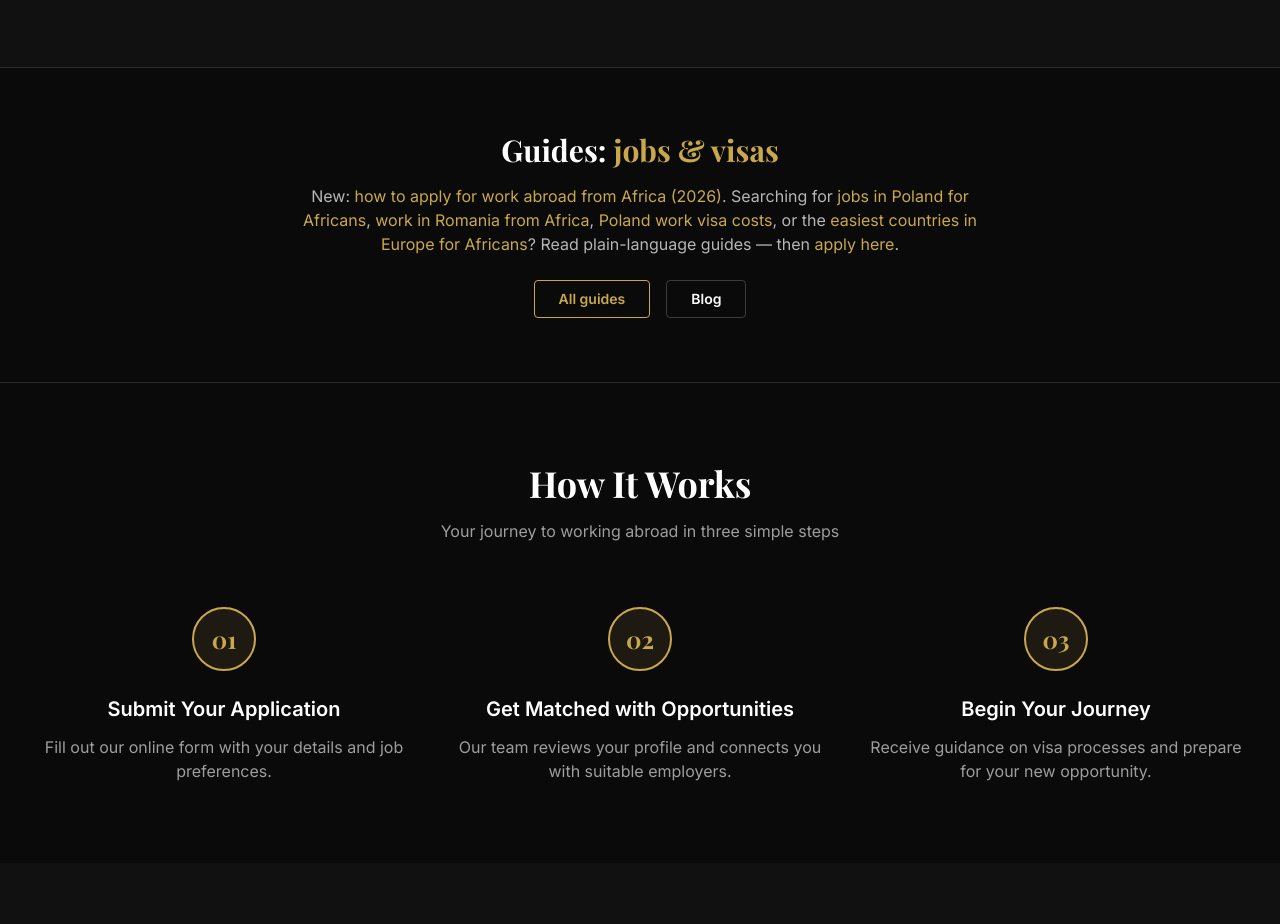
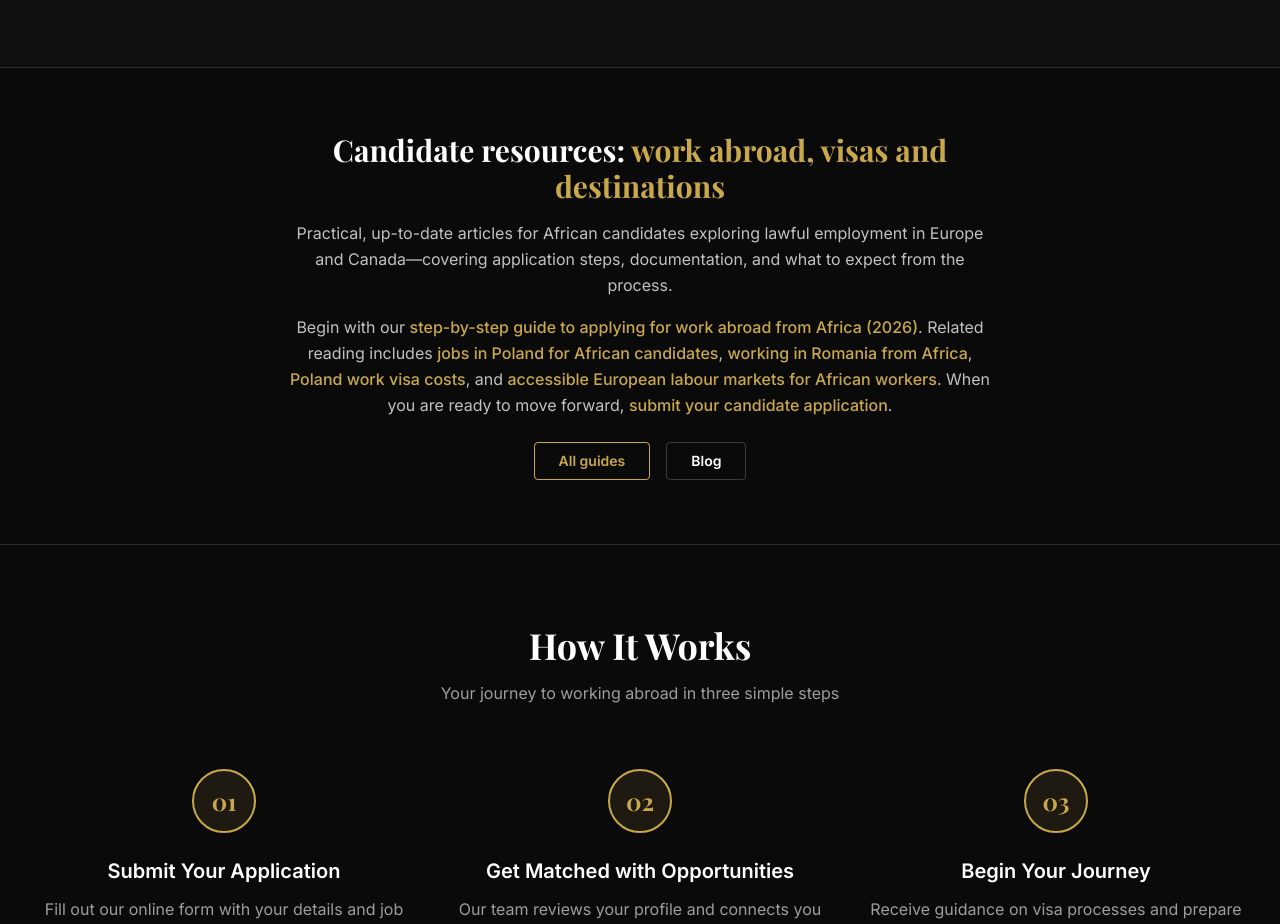
Before and after one commit to paasforest/v0-build-immigrant-support-network, a Next.js app: page / in a window 1280 px wide. Shown: the part 2580-3504 px from the top of the page. Built offline with nearby package versions, Linux system fonts and the light colour scheme; no server answers; a web font is replaced by a local one.

Commit message:
copy(home): professional tone for guides/resources section
- Replace casual 'New / Searching for?' run-on with two calm paragraphs
- Heading: Candidate resources + gold subtitle; CTA 'submit your candidate application'

Made-with: Cursor

```diff
--- a/app/page.tsx
+++ b/app/page.tsx
@@ -164,32 +164,37 @@ export default function HomePage() {
       <section className="border-y border-[#2a2a2a] bg-[#0a0a0a] py-16">
         <div className="mx-auto max-w-3xl px-4 text-center sm:px-6 lg:px-8">
           <h2 className="font-serif text-2xl font-bold text-white md:text-3xl">
-            Guides: <span className="text-gold">jobs & visas</span>
+            Candidate resources:{" "}
+            <span className="text-gold">work abroad, visas and destinations</span>
           </h2>
-          <p className="mt-4 text-white/70">
-            New:{" "}
-            <Link href="/blog/how-to-apply-work-abroad-from-africa" className="text-gold hover:underline">
-              how to apply for work abroad from Africa (2026)
+          <p className="mt-4 text-[15px] leading-relaxed text-white/75 md:text-base">
+            Practical, up-to-date articles for African candidates exploring lawful employment in Europe and Canada—covering
+            application steps, documentation, and what to expect from the process.
+          </p>
+          <p className="mt-4 text-[15px] leading-relaxed text-white/75 md:text-base">
+            Begin with our{" "}
+            <Link href="/blog/how-to-apply-work-abroad-from-africa" className="font-medium text-gold hover:underline">
+              step-by-step guide to applying for work abroad from Africa (2026)
             </Link>
-            . Searching for{" "}
-            <Link href="/blog/jobs-in-poland-for-africans-2026" className="text-gold hover:underline">
-              jobs in Poland for Africans
+            . Related reading includes{" "}
+            <Link href="/blog/jobs-in-poland-for-africans-2026" className="font-medium text-gold hover:underline">
+              jobs in Poland for African candidates
             </Link>
             ,{" "}
-            <Link href="/blog/jobs-in-romania-for-africans-2026" className="text-gold hover:underline">
-              work in Romania from Africa
+            <Link href="/blog/jobs-in-romania-for-africans-2026" className="font-medium text-gold hover:underline">
+              working in Romania from Africa
             </Link>
             ,{" "}
-            <Link href="/blog/poland-work-visa-cost" className="text-gold hover:underline">
+            <Link href="/blog/poland-work-visa-cost" className="font-medium text-gold hover:underline">
               Poland work visa costs
             </Link>
-            , or the{" "}
-            <Link href="/blog/easiest-europe-countries-for-africans" className="text-gold hover:underline">
-              easiest countries in Europe for Africans
+            , and{" "}
+            <Link href="/blog/easiest-europe-countries-for-africans" className="font-medium text-gold hover:underline">
+              accessible European labour markets for African workers
             </Link>
-            ? Read plain-language guides — then{" "}
-            <Link href="/apply" className="text-gold hover:underline">
-              apply here
+            . When you are ready to move forward,{" "}
+            <Link href="/apply" className="font-medium text-gold hover:underline">
+              submit your candidate application
             </Link>
             .
           </p>
```
